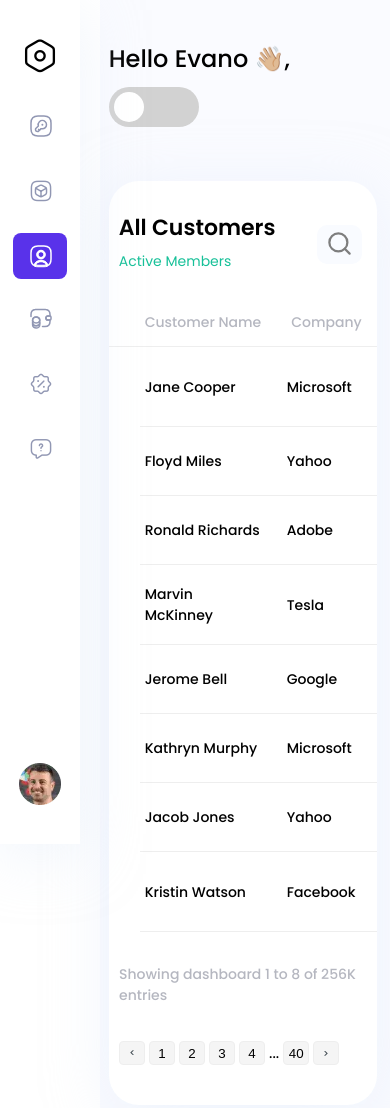
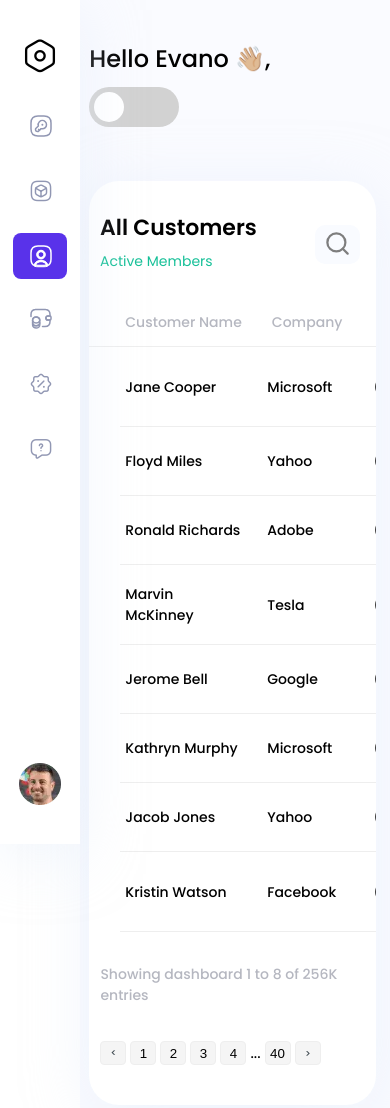
Before and after one commit to RomaPhimissio/Testing, a website: page docs/index.html in a window 390 px wide. Shown: the top 1108 px of the page. Drawn offline with Linux system fonts and the light colour scheme; files whose address does not match are found by name.

Commit message:
fixing sizes

```diff
--- a/app/scss/pages/_home.scss
+++ b/app/scss/pages/_home.scss
@@ -173,6 +173,11 @@
     position: relative;
     left: 306px;
     width: calc(100% - 306px);
+
+    @media (max-width: 499px) {
+        width: calc(100% - 80px);
+        left: 80px;
+    }
 
     @media (max-width: 999px) {
         left: 100px;
```
Also changed, not shown: docs/css/home.css, docs/css/home.min.css.
